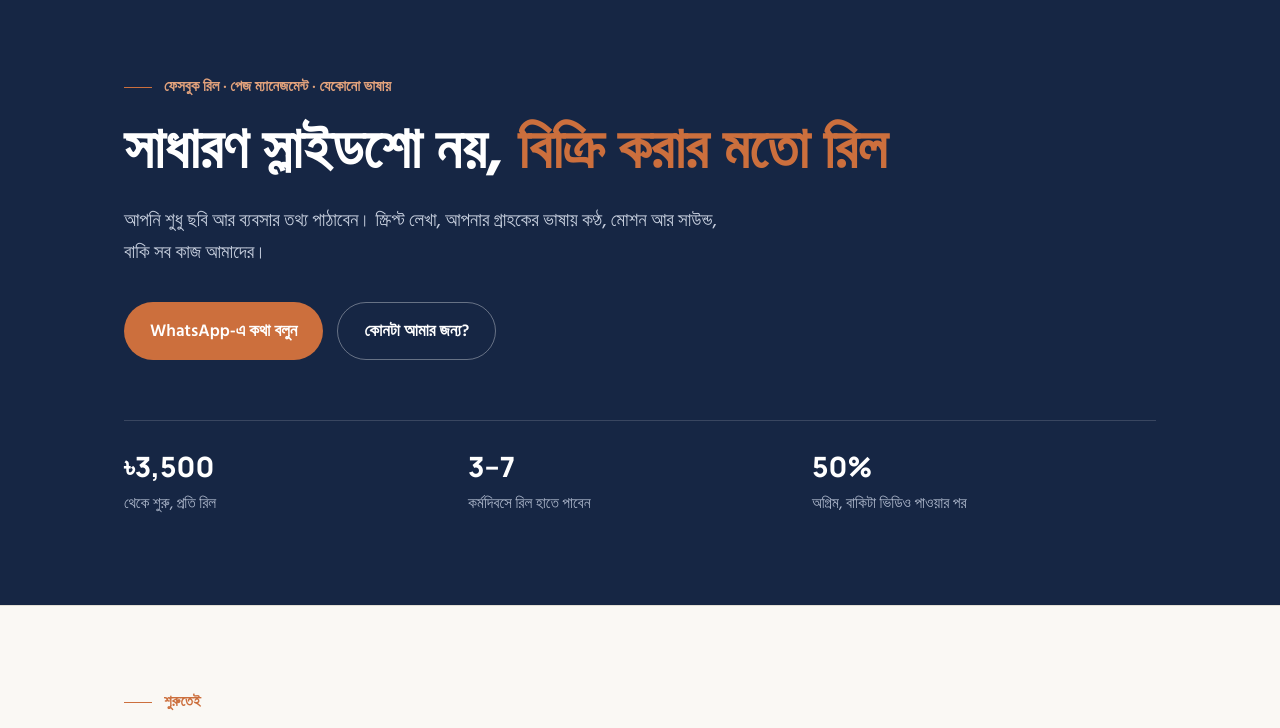
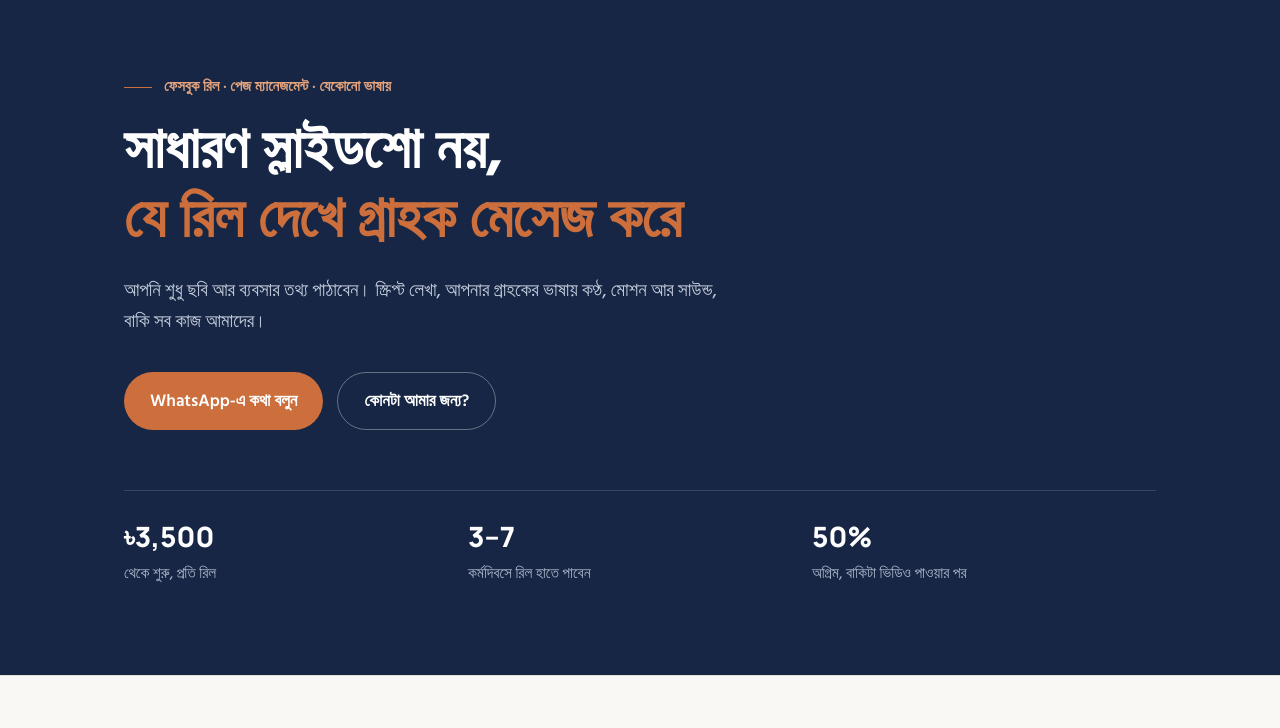
Before and after one commit to AnasCoding1986/social.anchoestack, a plain HTML site: page index.html in a window 1280 px wide. Shown: the part 61-789 px from the top of the page. Drawn offline with Linux system fonts and the light colour scheme.

Commit message:
Headline: 'a reel that makes customers message you'
Co-Authored-By: Claude Opus 5.5 <noreply@anthropic.com>
Claude-Session: https://claude.ai/code/session_011cFzcDHcrzH7SLvpNACTSe

```diff
--- a/index.html
+++ b/index.html
@@ -17,7 +17,7 @@
 <meta property="og:image" content="https://social.anchorstacklabs.com/og-image.jpg">
 <meta property="og:image:width" content="1200">
 <meta property="og:image:height" content="630">
-<meta property="og:image:alt" content="Anchorstack: সাধারণ স্লাইডশো নয়, বিক্রি করার মতো রিল">
+<meta property="og:image:alt" content="Anchorstack: সাধারণ স্লাইডশো নয়, যে রিল দেখে গ্রাহক মেসেজ করে">
 <meta name="twitter:card" content="summary_large_image">
 <meta name="twitter:image" content="https://social.anchorstacklabs.com/og-image.jpg">
 <link rel="preconnect" href="https://fonts.googleapis.com">
@@ -233,7 +233,7 @@
 <section class="hero">
   <div class="wrap">
     <div class="kicker" style="color:#e2a27c">ফেসবুক রিল · পেজ ম্যানেজমেন্ট · যেকোনো ভাষায়</div>
-    <h1>সাধারণ স্লাইডশো নয়, <em>বিক্রি করার মতো রিল</em></h1>
+    <h1>সাধারণ স্লাইডশো নয়,<br><em>যে রিল দেখে গ্রাহক মেসেজ করে</em></h1>
     <p>আপনি শুধু ছবি আর ব্যবসার তথ্য পাঠাবেন। স্ক্রিপ্ট লেখা, আপনার গ্রাহকের ভাষায় কণ্ঠ, মোশন আর সাউন্ড, বাকি সব কাজ আমাদের।</p>
     <div class="hero-actions">
       <a class="btn btn-copper" href="https://wa.me/8801346074720?text=%E0%A6%86%E0%A6%B8%E0%A6%B8%E0%A6%BE%E0%A6%B2%E0%A6%BE%E0%A6%AE%E0%A7%81%20%E0%A6%86%E0%A6%B2%E0%A6%BE%E0%A6%87%E0%A6%95%E0%A7%81%E0%A6%AE%2C%20%E0%A6%B0%E0%A6%BF%E0%A6%B2%20%E0%A6%A8%E0%A6%BF%E0%A6%AF%E0%A6%BC%E0%A7%87%20%E0%A6%95%E0%A6%A5%E0%A6%BE%20%E0%A6%AC%E0%A6%B2%E0%A6%A4%E0%A7%87%20%E0%A6%9A%E0%A6%BE%E0%A6%87">WhatsApp-এ কথা বলুন</a>
```
Also changed, not shown: src/og-image.html (+1 -1 lines), src/template.html (+2 -2 lines), og-image.jpg.
